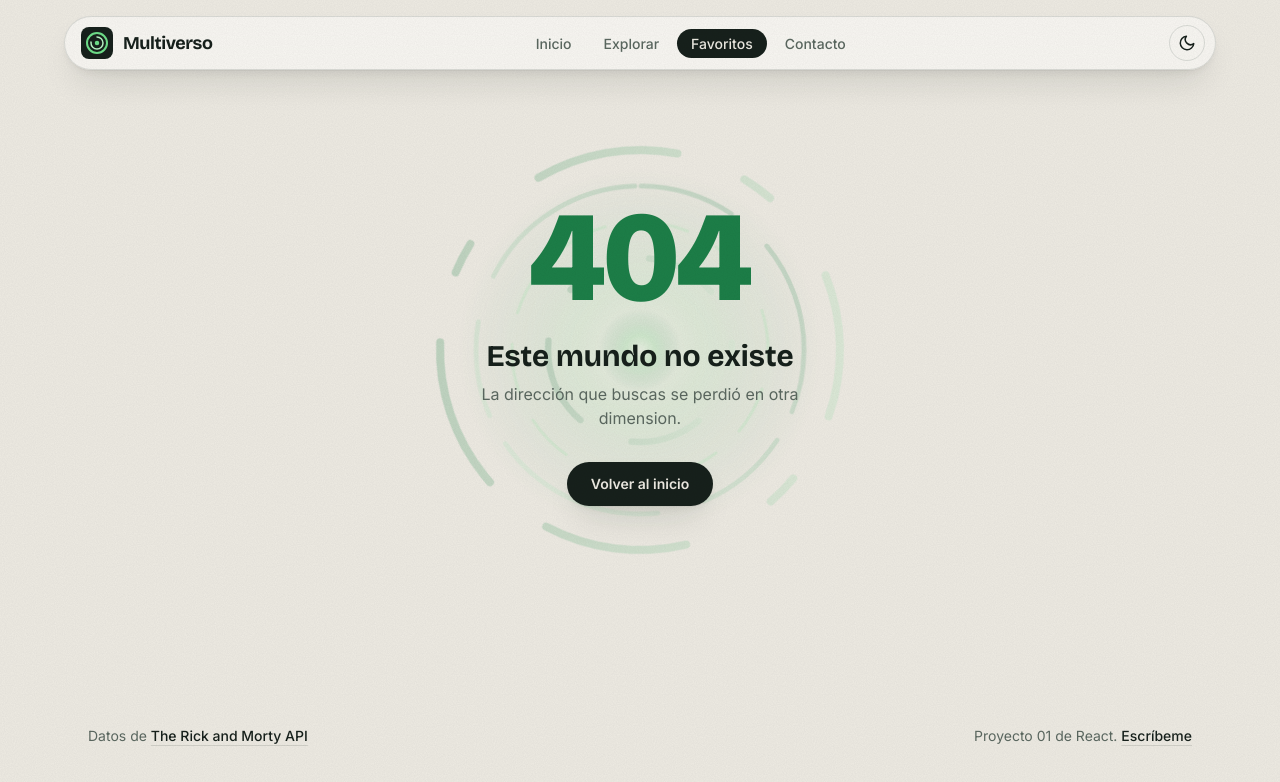
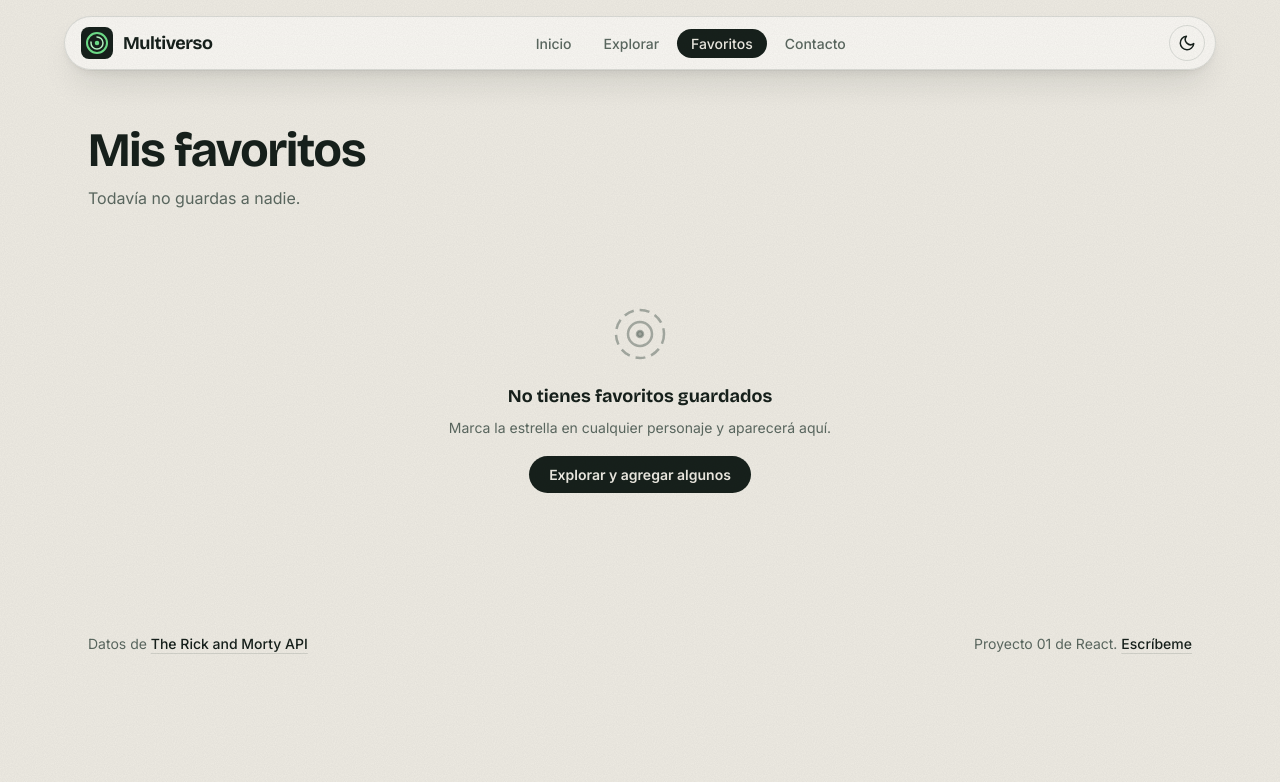
Before and after one commit to elDiego5599/multiverso, a React (Vite) app: page /favoritos in a window 1280 px wide. Shown: the top 782 px of the page. Built offline with nearby package versions, Linux system fonts and the light colour scheme.

Commit message:
Ficha de cada personaje y página de favoritos

```diff
--- a/src/App.tsx
+++ b/src/App.tsx
@@ -2,7 +2,9 @@ import { createBrowserRouter, RouterProvider } from 'react-router-dom'
 import Layout from './components/Layout'
 import { FavoritesProvider } from './context/FavoritesContext'
 import { ToastProvider } from './context/ToastContext'
+import Detail from './pages/Detail'
 import Explore from './pages/Explore'
+import Favorites from './pages/Favorites'
 import Home from './pages/Home'
 import NotFound from './pages/NotFound'
 
@@ -13,6 +15,8 @@ const router = createBrowserRouter([
     children: [
       { index: true, element: <Home /> },
       { path: 'explorar', element: <Explore /> },
+      { path: 'explorar/:id', element: <Detail /> },
+      { path: 'favoritos', element: <Favorites /> },
       { path: '*', element: <NotFound /> },
     ],
   },
--- /dev/null
+++ b/src/pages/Detail.tsx
@@ -0,0 +1,96 @@
+import { useEffect, useState } from 'react'
+import { Link, useParams } from 'react-router-dom'
+import { ErrorApi, pedirPersonaje } from '../api'
+import EmptyState from '../components/EmptyState'
+import ErrorState from '../components/ErrorState'
+import FavoriteButton from '../components/FavoriteButton'
+import Loader from '../components/Loader'
+import { useFavoritos } from '../context/FavoritesContext'
+import { colorEstado, estados, traducirEspecie, traducirGenero, traducirLugar } from '../etiquetas'
+import { useFavoritoAccion } from '../hooks/useFavoritoAccion'
+import type { Personaje } from '../types'
+
+type Carga = { tipo: 'cargando' } | { tipo: 'error' } | { tipo: 'no-existe' } | { tipo: 'listo'; p: Personaje }
+
+export default function Detail() {
+  const { id = '' } = useParams()
+  const [carga, setCarga] = useState<Carga>({ tipo: 'cargando' })
+  const [intento, setIntento] = useState(0)
+  const { esFavorito } = useFavoritos()
+  const { alternar, dialogo } = useFavoritoAccion()
+
+  useEffect(() => {
+    const control = new AbortController()
+    setCarga({ tipo: 'cargando' })
+    pedirPersonaje(id, control.signal)
+      .then((p) => setCarga({ tipo: 'listo', p }))
+      .catch((e) => {
+        if (e.name === 'AbortError') return
+        setCarga(e instanceof ErrorApi && e.status === 404 ? { tipo: 'no-existe' } : { tipo: 'error' })
+      })
+    return () => control.abort()
+  }, [id, intento])
+
+  return (
+    <section className="mx-auto max-w-5xl px-6 pt-10">
+      <Link to="/explorar" className="inline-flex items-center gap-1.5 text-sm font-medium text-muted transition hover:text-ink">
+        <span aria-hidden="true">←</span> Volver a explorar
+      </Link>
+
+      <div className="mt-6" aria-live="polite">
+        {carga.tipo === 'cargando' && <Loader />}
+        {carga.tipo === 'error' && <ErrorState onReintentar={() => setIntento((n) => n + 1)} />}
+        {carga.tipo === 'no-existe' && (
+          <EmptyState titulo="Ese personaje no existe" texto="Puede que el número no esté en el archivo.">
+            <Link to="/explorar" className="rounded-full bg-ink px-5 py-2.5 text-sm font-semibold text-paper">
+              Ver todos los personajes
+            </Link>
+          </EmptyState>
+        )}
+        {carga.tipo === 'listo' && <Ficha p={carga.p} favorito={esFavorito(carga.p.id)} onAlternar={alternar} />}
+      </div>
+      {dialogo}
+    </section>
+  )
+}
+
+interface FichaProps {
+  p: Personaje
+  favorito: boolean
+  onAlternar: (p: Personaje) => void
+}
+
+function Ficha({ p, favorito, onAlternar }: FichaProps) {
+  const datos: [string, string][] = [
+    ['Especie', traducirEspecie(p.species)],
+    ['Género', traducirGenero(p.gender)],
+    ['Origen', traducirLugar(p.origin.name)],
+    ['Última ubicación', traducirLugar(p.location.name)],
+    ['Episodios', String(p.episode.length)],
+  ]
+  if (p.type) datos.splice(1, 0, ['Tipo', p.type])
+
+  return (
+    <article className="anim-entra grid overflow-hidden rounded-[28px] border border-line bg-card shadow-soft md:grid-cols-[minmax(0,1fr)_minmax(0,1.1fr)]">
+      <img src={p.image} alt={`Retrato de ${p.name}`} width={300} height={300} className="aspect-square size-full object-cover" />
+      <div className="flex flex-col p-7 sm:p-9">
+        <span className={`w-fit rounded-full px-3 py-1 text-xs font-semibold ${colorEstado[p.status]}`}>{estados[p.status]}</span>
+        <h1 className="mt-3 font-display text-4xl font-bold tracking-tight">{p.name}</h1>
+
+        <dl className="mt-6 divide-y divide-line text-sm">
+          {datos.map(([k, v]) => (
+            <div key={k} className="flex justify-between gap-6 py-3">
+              <dt className="text-muted">{k}</dt>
+              <dd className="text-right font-medium">{v}</dd>
+            </div>
+          ))}
+        </dl>
+
+        <div className="mt-auto flex items-center gap-3 pt-8">
+          <FavoriteButton activo={favorito} nombre={p.name} onClick={() => onAlternar(p)} />
+          <span className="text-sm text-muted">{favorito ? 'Está en tus favoritos' : 'Agregar a favoritos'}</span>
+        </div>
+      </div>
+    </article>
+  )
+}
--- a/src/pages/Explore.tsx
+++ b/src/pages/Explore.tsx
@@ -39,7 +39,6 @@ export default function Explore() {
   // Cuando el usuario deja de teclear, pasamos el texto a la URL y volvemos a la página 1
   useEffect(() => {
     if (textoRetrasado !== nombre) cambiar({ q: textoRetrasado, p: '' })
-    // eslint-disable-next-line react-hooks/exhaustive-deps
   }, [textoRetrasado])
 
   useEffect(() => {
--- /dev/null
+++ b/src/pages/Favorites.tsx
@@ -0,0 +1,36 @@
+import { Link } from 'react-router-dom'
+import CharacterGrid from '../components/CharacterGrid'
+import EmptyState from '../components/EmptyState'
+import { useFavoritos } from '../context/FavoritesContext'
+import { useFavoritoAccion } from '../hooks/useFavoritoAccion'
+
+export default function Favorites() {
+  const { favoritos } = useFavoritos()
+  const { alternar, dialogo } = useFavoritoAccion()
+
+  return (
+    <section className="mx-auto max-w-6xl px-6 pt-14">
+      <header>
+        <h1 className="font-display text-4xl font-bold tracking-tight sm:text-5xl">Mis favoritos</h1>
+        <p className="mt-3 text-muted">
+          {favoritos.length === 0
+            ? 'Todavía no guardas a nadie.'
+            : `${favoritos.length} ${favoritos.length === 1 ? 'personaje guardado' : 'personajes guardados'}`}
+        </p>
+      </header>
+
+      <div className="mt-10">
+        {favoritos.length === 0 ? (
+          <EmptyState titulo="No tienes favoritos guardados" texto="Marca la estrella en cualquier personaje y aparecerá aquí.">
+            <Link to="/explorar" className="rounded-full bg-ink px-5 py-2.5 text-sm font-semibold text-paper">
+              Explorar y agregar algunos
+            </Link>
+          </EmptyState>
+        ) : (
+          <CharacterGrid personajes={favoritos} onAlternar={alternar} />
+        )}
+      </div>
+      {dialogo}
+    </section>
+  )
+}
```
